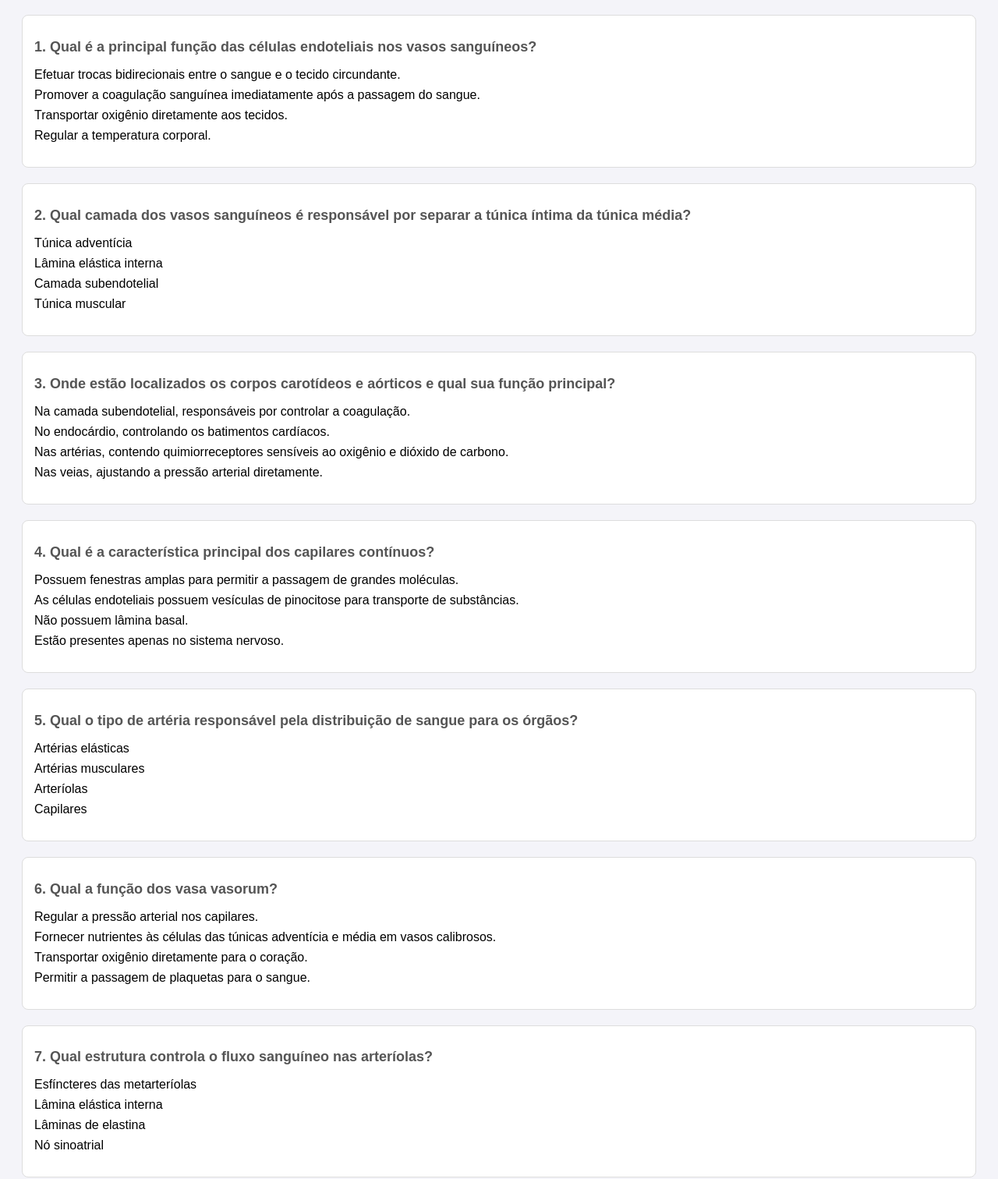
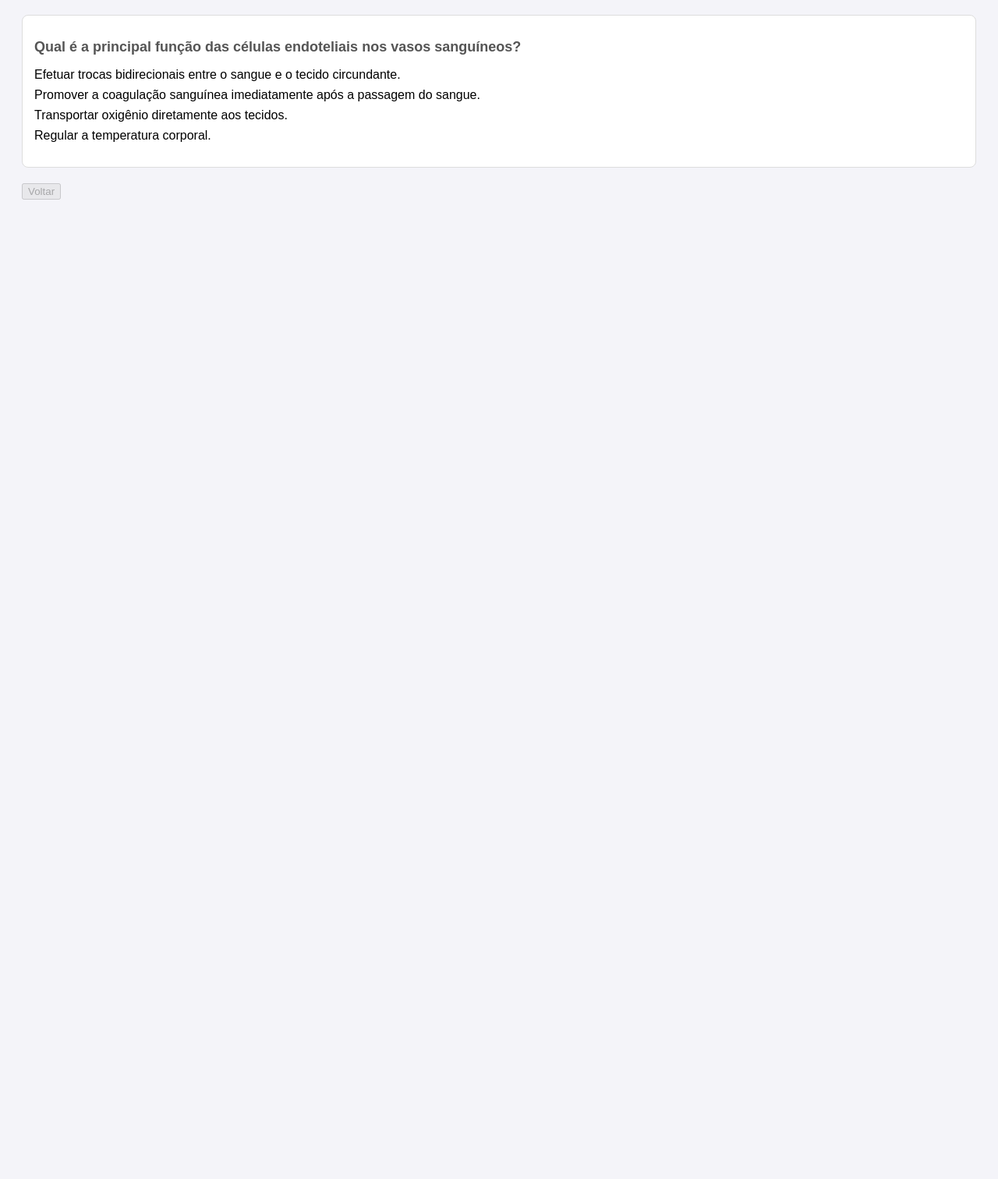
Before and after one commit to Erredois/Sistema-circulatorio-histologia, a plain HTML site: page index.html in a window 1280 px wide. Shown: the part 89-1601 px from the top of the page at 78% size. After the commit the page ends 800 px from the top, so only its background shows below. Drawn offline with Linux system fonts and the light colour scheme.

Commit message:
Update index.html

```diff
--- a/index.html
+++ b/index.html
@@ -40,213 +40,232 @@
         .incorrect {
             color: red;
         }
+        .navigation {
+            margin-top: 20px;
+        }
+        .hidden {
+            display: none;
+        }
     </style>
 </head>
 <body>
     <h1>Quiz: Sistema Circulatório</h1>
 
-    <div class="question">
-        <h2>1. Qual é a principal função das células endoteliais nos vasos sanguíneos?</h2>
-        <ul class="options">
-            <li onclick="checkAnswer(this, true)">Efetuar trocas bidirecionais entre o sangue e o tecido circundante.</li>
-            <li onclick="checkAnswer(this, false)">Promover a coagulação sanguínea imediatamente após a passagem do sangue.</li>
-            <li onclick="checkAnswer(this, false)">Transportar oxigênio diretamente aos tecidos.</li>
-            <li onclick="checkAnswer(this, false)">Regular a temperatura corporal.</li>
-        </ul>
+    <div id="question-container">
+        <!-- Questões são carregadas aqui dinamicamente -->
     </div>
 
-    <div class="question">
-        <h2>2. Qual camada dos vasos sanguíneos é responsável por separar a túnica íntima da túnica média?</h2>
-        <ul class="options">
-            <li onclick="checkAnswer(this, false)">Túnica adventícia</li>
-            <li onclick="checkAnswer(this, true)">Lâmina elástica interna</li>
-            <li onclick="checkAnswer(this, false)">Camada subendotelial</li>
-            <li onclick="checkAnswer(this, false)">Túnica muscular</li>
-        </ul>
-    </div>
-
-    <div class="question">
-        <h2>3. Onde estão localizados os corpos carotídeos e aórticos e qual sua função principal?</h2>
-        <ul class="options">
-            <li onclick="checkAnswer(this, false)">Na camada subendotelial, responsáveis por controlar a coagulação.</li>
-            <li onclick="checkAnswer(this, false)">No endocárdio, controlando os batimentos cardíacos.</li>
-            <li onclick="checkAnswer(this, true)">Nas artérias, contendo quimiorreceptores sensíveis ao oxigênio e dióxido de carbono.</li>
-            <li onclick="checkAnswer(this, false)">Nas veias, ajustando a pressão arterial diretamente.</li>
-        </ul>
-    </div>
-
-    <div class="question">
-        <h2>4. Qual é a característica principal dos capilares contínuos?</h2>
-        <ul class="options">
-            <li onclick="checkAnswer(this, false)">Possuem fenestras amplas para permitir a passagem de grandes moléculas.</li>
-            <li onclick="checkAnswer(this, true)">As células endoteliais possuem vesículas de pinocitose para transporte de substâncias.</li>
-            <li onclick="checkAnswer(this, false)">Não possuem lâmina basal.</li>
-            <li onclick="checkAnswer(this, false)">Estão presentes apenas no sistema nervoso.</li>
-        </ul>
-    </div>
-
-    <div class="question">
-        <h2>5. Qual o tipo de artéria responsável pela distribuição de sangue para os órgãos?</h2>
-        <ul class="options">
-            <li onclick="checkAnswer(this, false)">Artérias elásticas</li>
-            <li onclick="checkAnswer(this, true)">Artérias musculares</li>
-            <li onclick="checkAnswer(this, false)">Arteríolas</li>
-            <li onclick="checkAnswer(this, false)">Capilares</li>
-        </ul>
-    </div>
-
-    <div class="question">
-        <h2>6. Qual a função dos vasa vasorum?</h2>
-        <ul class="options">
-            <li onclick="checkAnswer(this, false)">Regular a pressão arterial nos capilares.</li>
-            <li onclick="checkAnswer(this, true)">Fornecer nutrientes às células das túnicas adventícia e média em vasos calibrosos.</li>
-            <li onclick="checkAnswer(this, false)">Transportar oxigênio diretamente para o coração.</li>
-            <li onclick="checkAnswer(this, false)">Permitir a passagem de plaquetas para o sangue.</li>
-        </ul>
-    </div>
-
-    <div class="question">
-        <h2>7. Qual estrutura controla o fluxo sanguíneo nas arteríolas?</h2>
-        <ul class="options">
-            <li onclick="checkAnswer(this, true)">Esfíncteres das metarteríolas</li>
-            <li onclick="checkAnswer(this, false)">Lâmina elástica interna</li>
-            <li onclick="checkAnswer(this, false)">Lâminas de elastina</li>
-            <li onclick="checkAnswer(this, false)">Nó sinoatrial</li>
-        </ul>
-    </div>
-
-    <div class="question">
-        <h2>8. Onde encontramos os capilares sinusoides?</h2>
-        <ul class="options">
-            <li onclick="checkAnswer(this, false)">Nos músculos esqueléticos</li>
-            <li onclick="checkAnswer(this, false)">No sistema nervoso</li>
-            <li onclick="checkAnswer(this, true)">No fígado, medula óssea e baço</li>
-            <li onclick="checkAnswer(this, false)">Nas artérias coronárias</li>
-        </ul>
-    </div>
-
-    <div class="question">
-        <h2>9. Qual túnica é mais espessa nas veias?</h2>
-        <ul class="options">
-            <li onclick="checkAnswer(this, false)">Túnica íntima</li>
-            <li onclick="checkAnswer(this, false)">Túnica média</li>
-            <li onclick="checkAnswer(this, true)">Túnica adventícia</li>
-            <li onclick="checkAnswer(this, false)">Lâmina elástica externa</li>
-        </ul>
-    </div>
-
-    <div class="question">
-        <h2>10. Qual é o componente mais espesso do miocárdio?</h2>
-        <ul class="options">
-            <li onclick="checkAnswer(this, false)">Endotélio</li>
-            <li onclick="checkAnswer(this, false)">Fibras de Purkinje</li>
-            <li onclick="checkAnswer(this, true)">Células musculares estriadas cardíacas</li>
-            <li onclick="checkAnswer(this, false)">Túnica adventícia</li>
-        </ul>
-    </div>
-
-    <div class="question">
-        <h2>11. O que diferencia as artérias elásticas das artérias musculares?</h2>
-        <ul class="options">
-            <li onclick="checkAnswer(this, false)">As artérias elásticas têm um calibre menor.</li>
-            <li onclick="checkAnswer(this, true)">As artérias elásticas possuem lâminas de elastina na túnica média.</li>
-            <li onclick="checkAnswer(this, false)">As artérias musculares possuem mais vasa vasorum.</li>
-            <li onclick="checkAnswer(this, false)">As artérias elásticas têm túnica adventícia mais espessa.</li>
-        </ul>
-    </div>
-
-    <div class="question">
-        <h2>12. Qual célula do sistema de condução cardíaca é encontrada no nó sinoatrial?</h2>
-        <ul class="options">
-            <li onclick="checkAnswer(this, false)">Células musculares estriadas cardíacas</li>
-            <li onclick="checkAnswer(this, false)">Células de Purkinje</li>
-            <li onclick="checkAnswer(this, true)">Células cardíacas especializadas fusiformes</li>
-            <li onclick="checkAnswer(this, false)">Células do miocárdio</li>
-        </ul>
-    </div>
-
-    <div class="question">
-        <h2>13. Qual das características a seguir é encontrada nas vênulas pós-capilares?</h2>
-        <ul class="options">
-            <li onclick="checkAnswer(this, true)">Junções frouxas que permitem a entrada de fluido tissular.</li>
-            <li onclick="checkAnswer(this, false)">Túnica adventícia espessa.</li>
-            <li onclick="checkAnswer(this, false)">Presença de lâmina elástica interna.</li>
-            <li onclick="checkAnswer(this, false)">Válvulas presentes na túnica íntima.</li>
-        </ul>
-    </div>
-
-    <div class="question">
-        <h2>14. Onde é encontrado o sistema porta, que permite que o sangue passe por duas redes capilares?</h2>
-        <ul class="options">
-            <li onclick="checkAnswer(this, false)">No miocárdio</li>
-            <li onclick="checkAnswer(this, true)">Em algumas veias específicas, como as hepáticas</li>
-            <li onclick="checkAnswer(this, false)">Nas arteríolas do sistema coronário</li>
-            <li onclick="checkAnswer(this, false)">Nos capilares contínuos</li>
-        </ul>
-    </div>
-
-    <div class="question">
-        <h2>15. Qual é a função do fator natriurético atrial produzido pelo coração?</h2>
-        <ul class="options">
-            <li onclick="checkAnswer(this, true)">Regula a pressão arterial e o equilíbrio de fluidos.</li>
-            <li onclick="checkAnswer(this, false)">Promove a coagulação sanguínea.</li>
-            <li onclick="checkAnswer(this, false)">Controla a contração dos músculos esqueléticos.</li>
-            <li onclick="checkAnswer(this, false)">Ativa o sistema de condução cardíaca.</li>
-        </ul>
-    </div>
-
-    <div class="question">
-        <h2>16. Qual das opções abaixo descreve corretamente as fibras de Purkinje?</h2>
-        <ul class="options">
-            <li onclick="checkAnswer(this, false)">São células musculares lisas que contraem as artérias.</li>
-            <li onclick="checkAnswer(this, false)">São fibras do sistema nervoso simpático que controlam a frequência cardíaca.</li>
-            <li onclick="checkAnswer(this, true)">São células especializadas no feixe atrioventricular que conduzem o estímulo elétrico.</li>
-            <li onclick="checkAnswer(this, false)">São células que compõem o tecido conjuntivo do miocárdio.</li>
-        </ul>
-    </div>
-
-    <div class="question">
-        <h2>17. Qual característica estrutural dos capilares fenestrados facilita a troca de substâncias?</h2>
-        <ul class="options">
-            <li onclick="checkAnswer(this, true)">Possuem orifícios chamados fenestras, obstruídos por um diafragma.</li>
-            <li onclick="checkAnswer(this, false)">Não possuem lâmina basal.</li>
-            <li onclick="checkAnswer(this, false)">Suas células endoteliais têm junções gap.</li>
-            <li onclick="checkAnswer(this, false)">Eles não permitem trocas intensas de substâncias.</li>
-        </ul>
-    </div>
-
-    <div class="question">
-        <h2>18. Qual camada do coração é homóloga à túnica íntima dos vasos sanguíneos?</h2>
-        <ul class="options">
-            <li onclick="checkAnswer(this, true)">Endocárdio</li>
-            <li onclick="checkAnswer(this, false)">Miocárdio</li>
-            <li onclick="checkAnswer(this, false)">Pericárdio</li>
-            <li onclick="checkAnswer(this, false)">Epicárdio</li>
-        </ul>
-    </div>
-
-    <div class="question">
-        <h2>19. O que permite que as artérias elásticas resistam à variação de pressão durante a sístole e a diástole?</h2>
-        <ul class="options">
-            <li onclick="checkAnswer(this, false)">A espessura da túnica adventícia.</li>
-            <li onclick="checkAnswer(this, true)">A presença de lâminas de elastina na túnica média.</li>
-            <li onclick="checkAnswer(this, false)">O grande número de capilares conectados diretamente.</li>
-            <li onclick="checkAnswer(this, false)">A ausência de túnica íntima.</li>
-        </ul>
-    </div>
-
-    <div class="question">
-        <h2>20. Qual é a principal característica das arteríolas em relação ao controle do fluxo sanguíneo?</h2>
-        <ul class="options">
-            <li onclick="checkAnswer(this, false)">A presença de válvulas unidirecionais.</li>
-            <li onclick="checkAnswer(this, false)">A túnica adventícia espessa e com vasa vasorum.</li>
-            <li onclick="checkAnswer(this, true)">A túnica média espessa e a presença de esfíncteres nas metarteríolas.</li>
-            <li onclick="checkAnswer(this, false)">A ausência de lâmina elástica interna.</li>
-        </ul>
+    <div class="navigation">
+        <button id="prev-btn" onclick="showPrevious()" disabled>Voltar</button>
     </div>
 
     <script>
-        function checkAnswer(element, isCorrect) {
+        const questions = [
+            {
+                text: "Qual é a principal função das células endoteliais nos vasos sanguíneos?",
+                options: [
+                    { text: "Efetuar trocas bidirecionais entre o sangue e o tecido circundante.", correct: true },
+                    { text: "Promover a coagulação sanguínea imediatamente após a passagem do sangue.", correct: false },
+                    { text: "Transportar oxigênio diretamente aos tecidos.", correct: false },
+                    { text: "Regular a temperatura corporal.", correct: false }
+                ]
+            },
+            {
+                text: "Qual camada dos vasos sanguíneos é responsável por separar a túnica íntima da túnica média?",
+                options: [
+                    { text: "Túnica adventícia", correct: false },
+                    { text: "Lâmina elástica interna", correct: true },
+                    { text: "Camada subendotelial", correct: false },
+                    { text: "Túnica muscular", correct: false }
+                ]
+            },
+            {
+                text: "Onde estão localizados os corpos carotídeos e aórticos e qual sua função principal?",
+                options: [
+                    { text: "Na camada subendotelial, responsáveis por controlar a coagulação.", correct: false },
+                    { text: "No endocárdio, controlando os batimentos cardíacos.", correct: false },
+                    { text: "Nas artérias, contendo quimiorreceptores sensíveis ao oxigênio e dióxido de carbono.", correct: true },
+                    { text: "Nas veias, ajustando a pressão arterial diretamente.", correct: false }
+                ]
+            },
+            {
+                text: "Qual é a característica principal dos capilares contínuos?",
+                options: [
+                    { text: "Possuem fenestras amplas para permitir a passagem de grandes moléculas.", correct: false },
+                    { text: "As células endoteliais possuem vesículas de pinocitose para transporte de substâncias.", correct: true },
+                    { text: "Não possuem lâmina basal.", correct: false },
+                    { text: "Estão presentes apenas no sistema nervoso.", correct: false }
+                ]
+            },
+            {
+                text: "Qual o tipo de artéria responsável pela distribuição de sangue para os órgãos?",
+                options: [
+                    { text: "Artérias elásticas", correct: false },
+                    { text: "Artérias musculares", correct: true },
+                    { text: "Arteríolas", correct: false },
+                    { text: "Capilares", correct: false }
+                ]
+            },
+            {
+                text: "Qual a função dos vasa vasorum?",
+                options: [
+                    { text: "Regular a pressão arterial nos capilares.", correct: false },
+                    { text: "Fornecer nutrientes às células das túnicas adventícia e média em vasos calibrosos.", correct: true },
+                    { text: "Transportar oxigênio diretamente para o coração.", correct: false },
+                    { text: "Permitir a passagem de plaquetas para o sangue.", correct: false }
+                ]
+            },
+            {
+                text: "Qual estrutura controla o fluxo sanguíneo nas arteríolas?",
+                options: [
+                    { text: "Esfíncteres das metarteríolas", correct: true },
+                    { text: "Lâmina elástica interna", correct: false },
+                    { text: "Lâminas de elastina", correct: false },
+                    { text: "Nó sinoatrial", correct: false }
+                ]
+            },
+            {
+                text: "Onde encontramos os capilares sinusoides?",
+                options: [
+                    { text: "Nos músculos esqueléticos", correct: false },
+                    { text: "No sistema nervoso", correct: false },
+                    { text: "No fígado, medula óssea e baço", correct: true },
+                    { text: "Nas artérias coronárias", correct: false }
+                ]
+            },
+            {
+                text: "Qual túnica é mais espessa nas veias?",
+                options: [
+                    { text: "Túnica íntima", correct: false },
+                    { text: "Túnica média", correct: false },
+                    { text: "Túnica adventícia", correct: true },
+                    { text: "Lâmina elástica externa", correct: false }
+                ]
+            },
+            {
+                text: "Qual é o componente mais espesso do miocárdio?",
+                options: [
+                    { text: "Endotélio", correct: false },
+                    { text: "Fibras de Purkinje", correct: false },
+                    { text: "Células musculares estriadas cardíacas", correct: true },
+                    { text: "Túnica adventícia", correct: false }
+                ]
+            },
+            {
+                text: "O que diferencia as artérias elásticas das artérias musculares?",
+                options: [
+                    { text: "As artérias elásticas têm um calibre menor.", correct: false },
+                    { text: "As artérias elásticas possuem lâminas de elastina na túnica média.", correct: true },
+                    { text: "As artérias musculares possuem mais vasa vasorum.", correct: false },
+                    { text: "As artérias elásticas têm túnica adventícia mais espessa.", correct: false }
+                ]
+            },
+            {
+                text: "Qual célula do sistema de condução cardíaca é encontrada no nó sinoatrial?",
+                options: [
+                    { text: "Células musculares estriadas cardíacas", correct: false },
+                    { text: "Células de Purkinje", correct: false },
+                    { text: "Células cardíacas especializadas fusiformes", correct: true },
+                    { text: "Células do miocárdio", correct: false }
+                ]
+            },
+            {
+                text: "Qual das características a seguir é encontrada nas vênulas pós-capilares?",
+                options: [
+                    { text: "Junções frouxas que permitem a entrada de fluido tissular.", correct: true },
+                    { text: "Túnica adventícia espessa.", correct: false },
+                    { text: "Presença de lâmina elástica interna.", correct: false },
+                    { text: "Válvulas presentes na túnica íntima.", correct: false }
+                ]
+            },
+            {
+                text: "Onde é encontrado o sistema porta, que permite que o sangue passe por duas redes capilares?",
+                options: [
+                    { text: "No miocárdio", correct: false },
+                    { text: "Em algumas veias específicas, como as hepáticas", correct: true },
+                    { text: "Nas arteríolas do sistema coronário", correct: false },
+                    { text: "Nos capilares contínuos", correct: false }
+                ]
+            },
+            {
+                text: "Qual é a função do fator natriurético atrial produzido pelo coração?",
+                options: [
+                    { text: "Regula a pressão arterial e o equilíbrio de fluidos.", correct: true },
+                    { text: "Promove a coagulação sanguínea.", correct: false },
+                    { text: "Controla a contração dos músculos esqueléticos.", correct: false },
+                    { text: "Ativa o sistema de condução cardíaca.", correct: false }
+                ]
+            },
+            {
+                text: "Qual das opções abaixo descreve corretamente as fibras de Purkinje?",
+                options: [
+                    { text: "São células musculares lisas que contraem as artérias.", correct: false },
+                    { text: "São fibras do sistema nervoso simpático que controlam a frequência cardíaca.", correct: false },
+                    { text: "São células especializadas no feixe atrioventricular que conduzem o estímulo elétrico.", correct: true },
+                    { text: "São células que compõem o tecido conjuntivo do miocárdio.", correct: false }
+                ]
+            },
+            {
+                text: "Qual característica estrutural dos capilares fenestrados facilita a troca de substâncias?",
+                options: [
+                    { text: "Possuem orifícios chamados fenestras, obstruídos por um diafragma.", correct: true },
+                    { text: "Não possuem lâmina basal.", correct: false },
+                    { text: "Suas células endoteliais têm junções gap.", correct: false },
+                    { text: "Eles não permitem trocas intensas de substâncias.", correct: false }
+                ]
+            },
+            {
+                text: "Qual camada do coração é homóloga à túnica íntima dos vasos sanguíneos?",
+                options: [
+                    { text: "Endocárdio", correct: true },
+                    { text: "Miocárdio", correct: false },
+                    { text: "Pericárdio", correct: false },
+                    { text: "Epicárdio", correct: false }
+                ]
+            },
+            {
+                text: "O que permite que as artérias elásticas resistam à variação de pressão durante a sístole e a diástole?",
+                options: [
+                    { text: "A espessura da túnica adventícia.", correct: false },
+                    { text: "A presença de lâminas de elastina na túnica média.", correct: true },
+                    { text: "O grande número de capilares conectados diretamente.", correct: false },
+                    { text: "A ausência de túnica íntima.", correct: false }
+                ]
+            },
+            {
+                text: "Qual é a principal característica das arteríolas em relação ao controle do fluxo sanguíneo?",
+                options: [
+                    { text: "A presença de válvulas unidirecionais.", correct: false },
+                    { text: "A túnica adventícia espessa e com vasa vasorum.", correct: false },
+                    { text: "A túnica média espessa e a presença de esfíncteres nas metarteríolas.", correct: true },
+                    { text: "A ausência de lâmina elástica interna.", correct: false }
+                ]
+            }
+        ];
+
+        let currentQuestionIndex = 0;
+        let lastAnswered = -1;
+
+        const questionContainer = document.getElementById('question-container');
+        const prevBtn = document.getElementById('prev-btn');
+
+        function loadQuestion(index) {
+            if (index >= 0 && index < questions.length) {
+                const question = questions[index];
+                questionContainer.innerHTML = `
+                    <div class="question">
+                        <h2>${question.text}</h2>
+                        <ul class="options">
+                            ${question.options.map((option, i) => `
+                                <li onclick="checkAnswer(this, ${option.correct}, ${index})">${option.text}</li>
+                            `).join('')}
+                        </ul>
+                    </div>
+                `;
+            }
+        }
+
+        function checkAnswer(element, isCorrect, index) {
             if (isCorrect) {
                 element.classList.add('correct');
                 element.textContent += " (Correto)";
@@ -254,7 +273,30 @@
                 element.classList.add('incorrect');
                 element.textContent += " (Incorreto)";
             }
+
+            setTimeout(() => {
+                if (index < questions.length - 1) {
+                    lastAnswered = index;
+                    currentQuestionIndex++;
+                    loadQuestion(currentQuestionIndex);
+                    prevBtn.disabled = false;
+                } else {
+                    alert("Quiz completo!");
+                }
+            }, 3000);
         }
+
+        function showPrevious() {
+            if (lastAnswered >= 0) {
+                loadQuestion(lastAnswered);
+                currentQuestionIndex = lastAnswered;
+                lastAnswered--;
+                prevBtn.disabled = lastAnswered < 0;
+            }
+        }
+
+        // Carregar a primeira questão
+        loadQuestion(currentQuestionIndex);
     </script>
 </body>
 </html>
```
